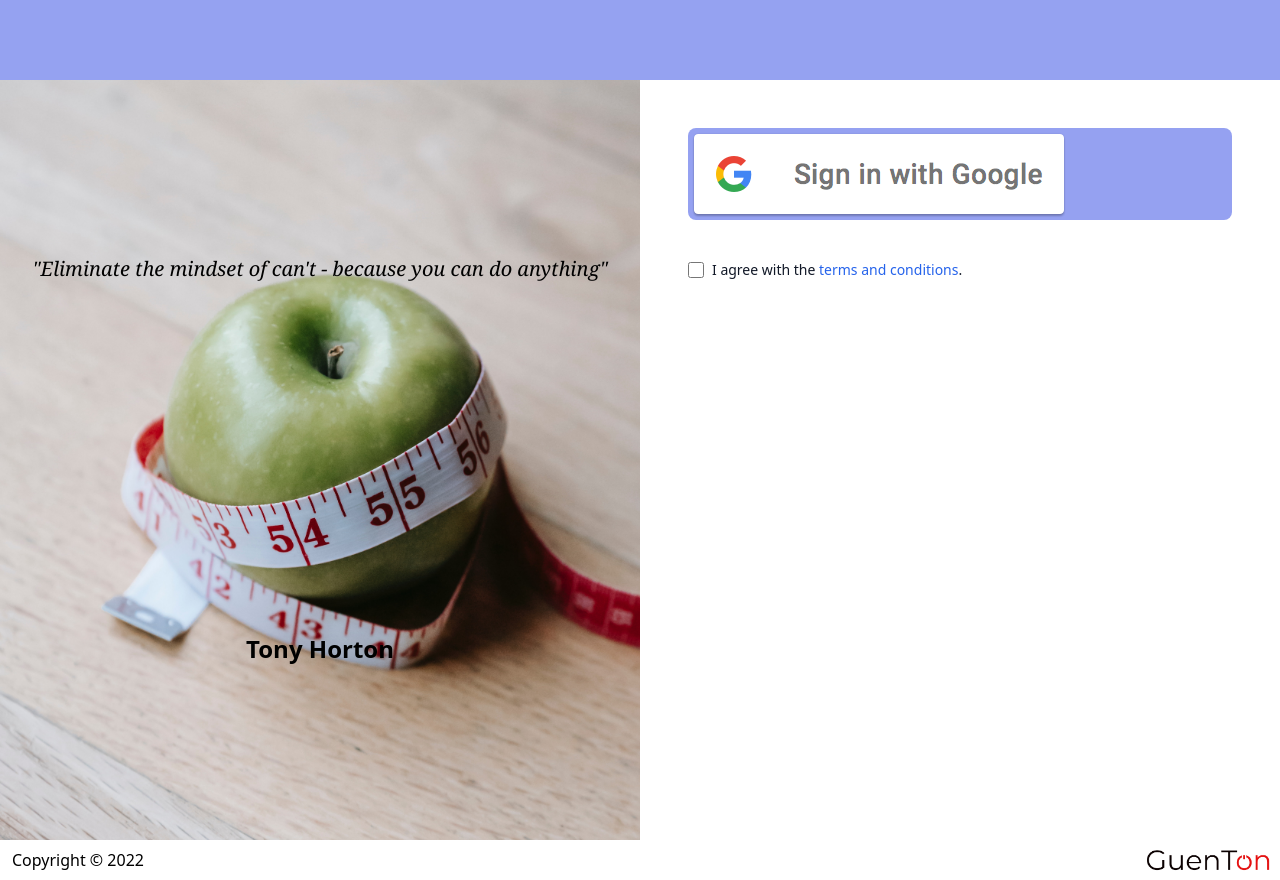
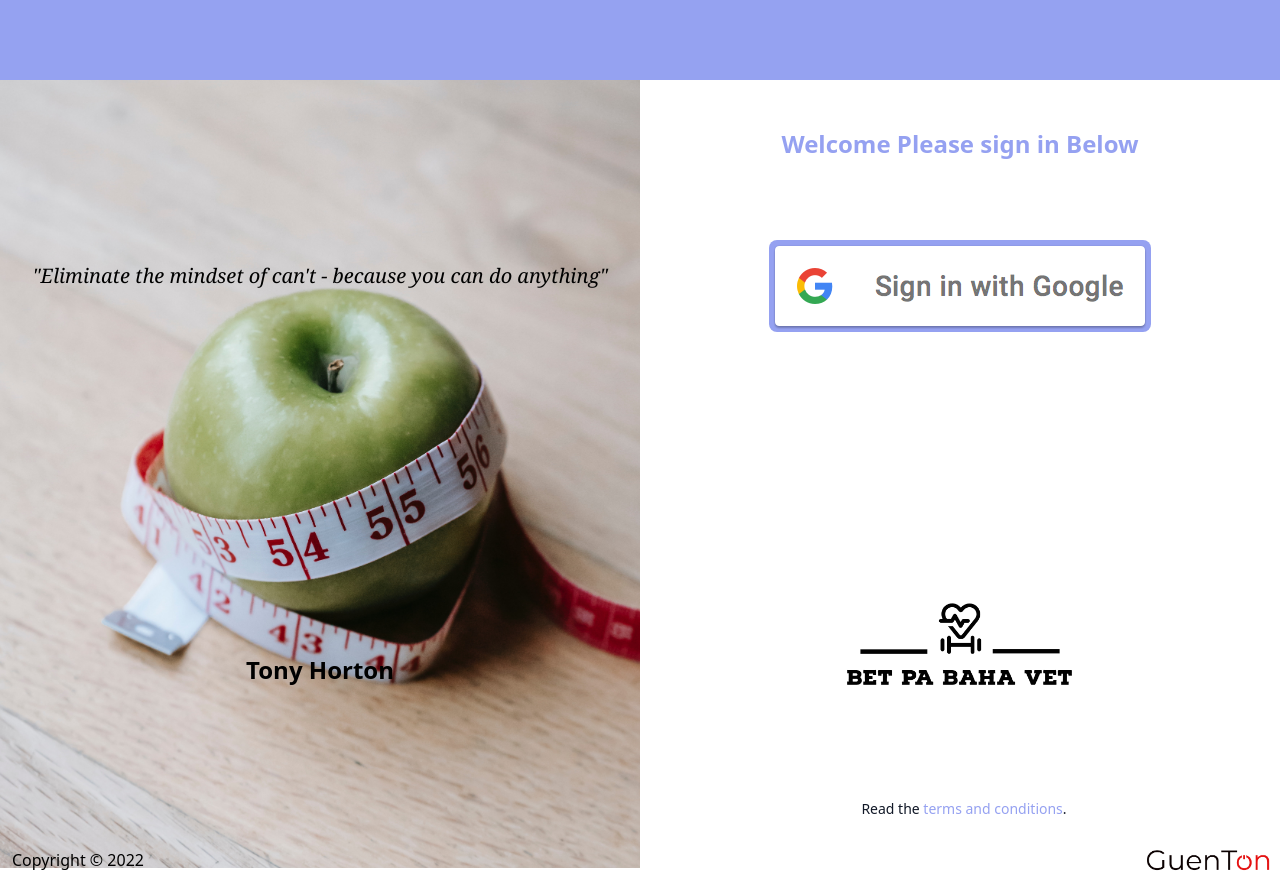
Before and after one commit to GuentonBrooks/bpbv-sveltekit-app, a SvelteKit app: page / in a window 1280 px wide. Shown: the part 720-1600 px from the top of the page. Built offline with nearby package versions, Linux system fonts and the light colour scheme; no server answers.

Commit message:
fixed some spacing elements

```diff
--- a/src/components/forms/LoginForm.svelte
+++ b/src/components/forms/LoginForm.svelte
@@ -1,6 +1,7 @@
 <script>
   import { getAuth, signInWithRedirect, getRedirectResult, GoogleAuthProvider } from "firebase/auth";
   import GoogleSignInLogo from "../image/GoogleSignInLogo.svelte"
+  import BpbvTransparent from "../image/BpbvTransparent.svelte"
 
   const provider = new GoogleAuthProvider();
   const auth = getAuth();
@@ -34,12 +35,16 @@
 </script>
 
 <div class="grid grid-flow-row gap-10 auto-rows-max p-12">
-  <button type="submit" on:click={GoogleSignIn} class=" text-white bg-primary hover:bg-blue-600 focus:ring-4 focus:outline-none focus:ring-blue-300 font-medium rounded-lg text-sm text-center dark:bg-blue-600 dark:hover:bg-blue-700 dark:focus:ring-blue-800"><GoogleSignInLogo /></button>
+  <h1 class="text-center text-primary font-bold text-2xl">Welcome Please sign in Below</h1>
 
-  <div class="flex items-center">
-    <div class="flex items-center h-5">
-      <input id="remember" type="checkbox" value="" class="w-4 h-4 bg-gray-50 rounded border border-gray-300 focus:ring-3 focus:ring-blue-300 dark:bg-gray-700 dark:border-gray-600 dark:focus:ring-blue-600 dark:ring-offset-gray-800" required>
-    </div>
-    <label for="remember" class="ml-2 text-sm font-medium text-gray-900 dark:text-gray-400">I agree with the <a href="/tos" class="text-blue-600 hover:underline dark:text-blue-500">terms and conditions</a>.</label>
+  <button type="submit" on:click={GoogleSignIn} class="mx-auto my-10 bg-primary hover:bg-blue-600 focus:ring-4 focus:outline-none focus:ring-blue-300 rounded-lg dark:bg-blue-600 dark:hover:bg-blue-700 dark:focus:ring-blue-800"><GoogleSignInLogo /></button>
+
+  <!-- <div class="row-span-6"></div> -->
+  <div class="mx-auto row-start-6">
+    <BpbvTransparent />
+  </div>
+
+  <div class="mx-auto row-start-7">
+    <label for="remember" class="ml-2 text-sm font-medium text-gray-900 dark:text-gray-400">Read the <a href="/tos" class="text-primary hover:underline dark:text-blue-500">terms and conditions</a>.</label>
   </div>
 </div>
--- /dev/null
+++ b/src/components/image/BpbvTransparent.svelte
@@ -0,0 +1,5 @@
+<script>
+  let src = '/bpbv-transparent.png';
+</script>
+
+<img {src} class="h-80 -my-12" alt="Bet pa Baha Vet Transparent Logo" />
--- a/src/routes/tos/+page.svelte
+++ b/src/routes/tos/+page.svelte
@@ -17,11 +17,11 @@
   font-size: 19px !important;
   color: #000000 !important;
   }
-  [data-custom-class='heading_2'], [data-custom-class='heading_2'] * {
+  /* [data-custom-class='heading_2'], [data-custom-class='heading_2'] * {
   font-family: Arial !important;
   font-size: 17px !important;
   color: #000000 !important;
-  }
+  } */
   [data-custom-class='body_text'], [data-custom-class='body_text'] * {
   color: #595959 !important;
   font-size: 14px !important;
```
Also changed, not shown: static/bpbv-transparent.png (added).
